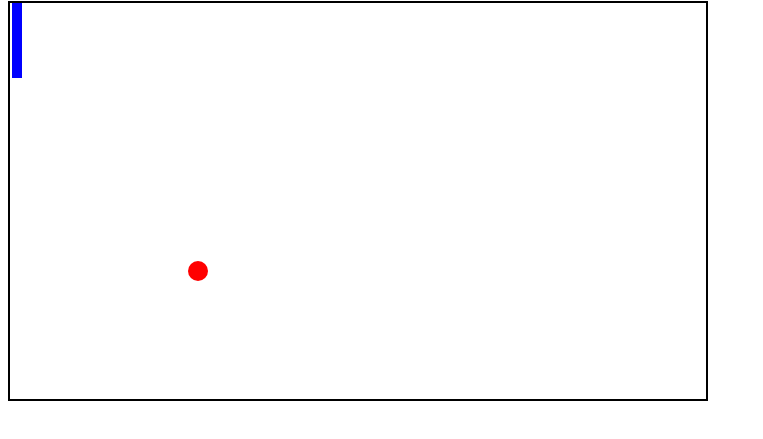
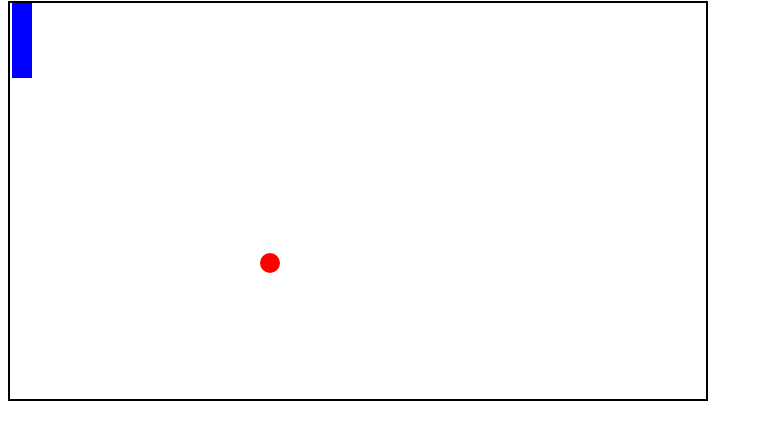
Before and after one commit to rahulkm98/ping_pong-game, a plain HTML site: page index.html in a window 1280 px wide. Shown: the part 79-518 px from the top of the page, without its empty margins (0-763 px from the left). Drawn offline with Linux system fonts and the light colour scheme.

Commit message:
added paddle collision logic

```diff
--- a/index.js
+++ b/index.js
@@ -25,14 +25,20 @@ document.addEventListener("DOMContentLoaded", ()=>{
         //if(ballY>400 - 20 || ballY <= 0) dy *= -1;
 
 
+        //collision of ball and paddle
+        if(ballX<paddle.offsetLeft+paddle.offsetWidth &&
+            ballY>paddle.offsetTop &&
+            ballY - ball.offsetHeight<paddle.offsetTop+paddle.offsetHeight)
+
         if(ballX>table.offsetWidth-ball.offsetWidth || ballX <= 0) dx*= -1; //change in x-direction
         if(ballY>table.offsetHeight-ball.offsetHeight || ballY <= 0) dy*= -1; //change in y-direction
-    }, 1);
+    }, 50);
 
 let paddleY=0;
 let dPy=5; //displacement for paddle in y-direction
 
 document.addEventListener("keydown", (event)=>{
+    event.preventDefault(); //prevent the execution of the default event behaviour
     if(event.keyCode==38 && paddleY>0){
         //up
         paddleY+=(-1)*dPy;
--- a/style.css
+++ b/style.css
@@ -12,7 +12,7 @@ html{
 }
 #paddle{
     background-color: blue;
-    width: 10px;
+    width: 20px;
     height: 75px;
     margin-left: 2px;
     position: absolute;
```
